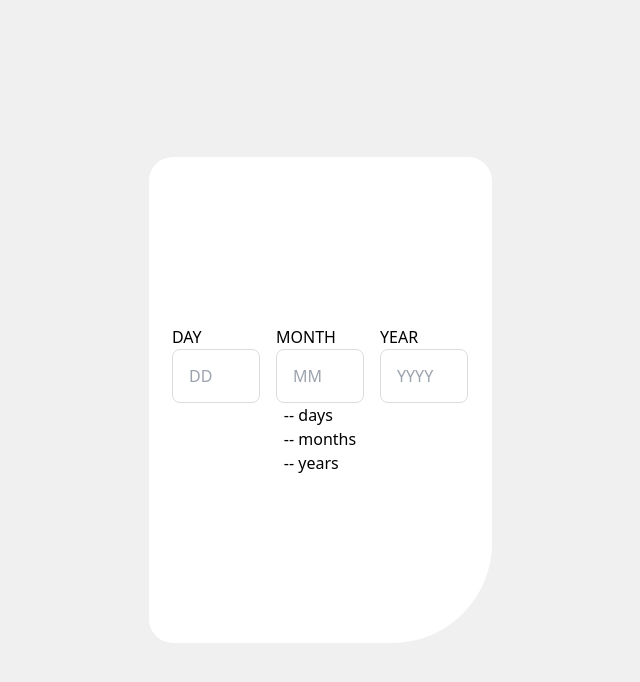
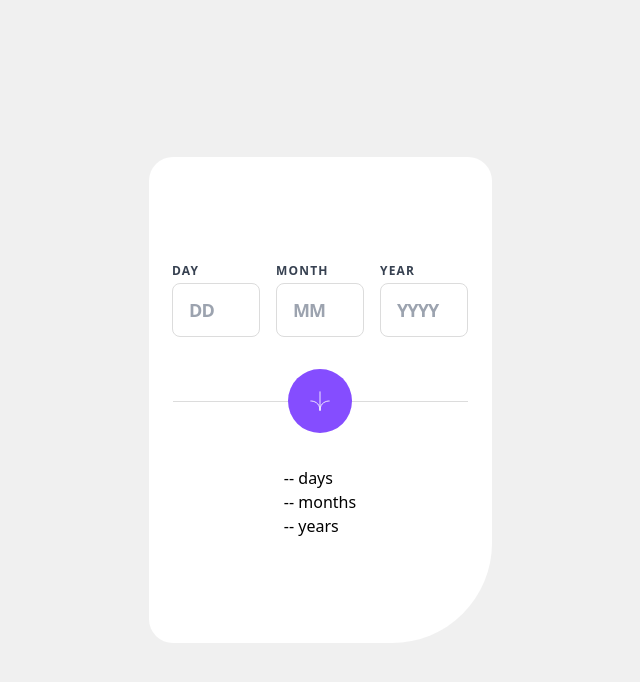
Before and after one commit to EkaAbashidze/age-calculator-vue, a Vue app: page / in a window 1280 px wide. Shown: the top 682 px of the page, without its empty margins (320-960 px from the left). Built offline with nearby package versions, Linux system fonts and the light colour scheme; a web font is replaced by a local one.

Commit message:
style: add more styles and icon in the center

```diff
--- a/src/App.vue
+++ b/src/App.vue
@@ -1,50 +1,72 @@
 <template>
   <div class="bg-[#F0F0F0] flex justify-center items-center h-screen flex-col">
     <div
-      class="flex flex-col justify-center items-center bg-white rounded-t-[24px] rounded-bl-[24px] rounded-br-[100px] w-[343px] h-[486px]"
+      class="flex flex-col justify-center items-center bg-white rounded-t-[24px] rounded-bl-[24px] rounded-br-[100px] w-[343px] h-[486px] py-[48px] px-[24px]"
     >
       <div class="flex justify-center items-center gap-x-4">
-        <div class="flex flex-col">
-          <label for="day">DAY</label>
+        <div class="flex flex-col gap-y-1">
+          <label
+            for="day"
+            class="text-gray-700 font-poppins text-xs font-semibold tracking-widest uppercase"
+            >DAY</label
+          >
           <input
             type="number"
             name="day"
             placeholder="DD"
             v-model="day"
-            class="w-[88px] h-[54px] border-[1px] border-[#DCDCDC] rounded-lg p-4 focus:outline-none"
+            class="w-[88px] h-[54px] border-[1px] border-[#DCDCDC] rounded-lg p-4 focus:outline-none text-black font-poppins text-lg font-semibold leading-normal tracking-tighter"
           />
           <div v-if="dayError">
             <p>Must be a valid day</p>
           </div>
         </div>
-        <div class="flex flex-col">
-          <label for="month">MONTH</label>
+        <div class="flex flex-col gap-y-1">
+          <label
+            for="month"
+            class="text-gray-700 font-poppins text-xs font-semibold tracking-widest uppercase"
+            >MONTH</label
+          >
           <input
             type="number"
             name="month"
             placeholder="MM"
             v-model="month"
-            class="w-[88px] h-[54px] border-[1px] border-[#DCDCDC] rounded-lg p-4 focus:outline-none"
+            class="w-[88px] h-[54px] border-[1px] border-[#DCDCDC] rounded-lg p-4 focus:outline-none text-black font-poppins text-lg font-semibold leading-normal tracking-tighter"
           />
           <div v-if="monthError">
             <p>Must be a valid month</p>
           </div>
         </div>
-        <div class="flex flex-col">
-          <label for="YEAR">YEAR</label>
+        <div class="flex flex-col gap-y-1">
+          <label
+            for="YEAR"
+            class="text-gray-700 font-poppins text-xs font-semibold tracking-widest uppercase"
+            >YEAR</label
+          >
           <input
             type="number"
             name="year"
             placeholder="YYYY"
             v-model="year"
-            class="w-[88px] h-[54px] border-[1px] border-[#DCDCDC] rounded-lg p-4 focus:outline-none"
+            class="w-[88px] h-[54px] border-[1px] border-[#DCDCDC] rounded-lg p-4 focus:outline-none text-black font-poppins text-lg font-semibold leading-normal tracking-tighter"
           />
           <div v-if="yearError">
             <p>Must be in the past</p>
           </div>
         </div>
       </div>
-      <div>
+      <div
+        class="h-[1px] bg-[#DCDCDC] w-full relative my-[64px] flex items-center justify-center"
+      >
+        <div
+          class="w-[64px] h-[64px] bg-[#854DFF] rounded-full flex justify-center absolute"
+        >
+          <img src="./assets/icon-arrow.svg" alt="" class="w-[20px] h-auto" />
+        </div>
+      </div>
+
+      <div class="">
         <h1>{{ age.days }} days</h1>
         <h1>{{ age.months }} months</h1>
         <h1>{{ age.years }} years</h1>
--- a/src/style.css
+++ b/src/style.css
@@ -2,9 +2,20 @@
 @tailwind components;
 @tailwind utilities;
 
+@layer base {
+  input[type="number"]::-webkit-inner-spin-button,
+  input[type="number"]::-webkit-outer-spin-button {
+    -webkit-appearance: none;
+    margin: 0;
+  }
+}
+
 body {
   width: 100%;
   height: 100%;
+  box-sizing: border-box;
+  margin: 0;
+  padding: 0;
 }
 
 @font-face {
```
